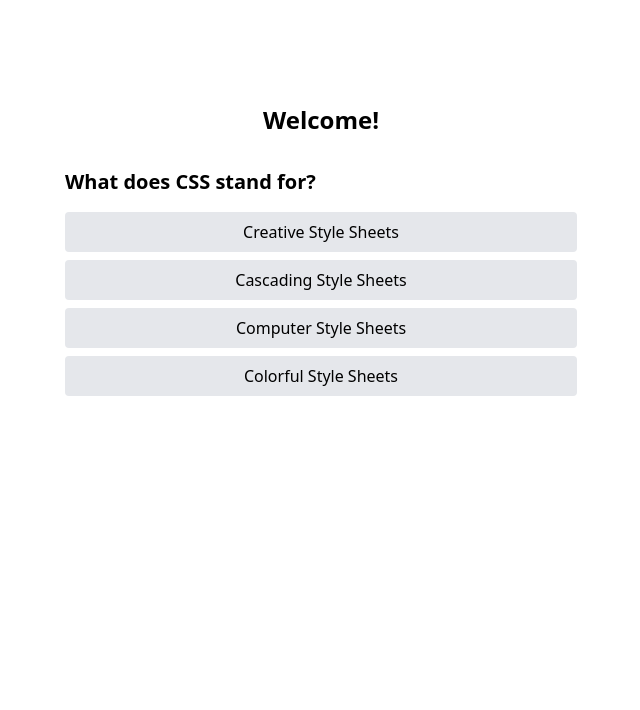
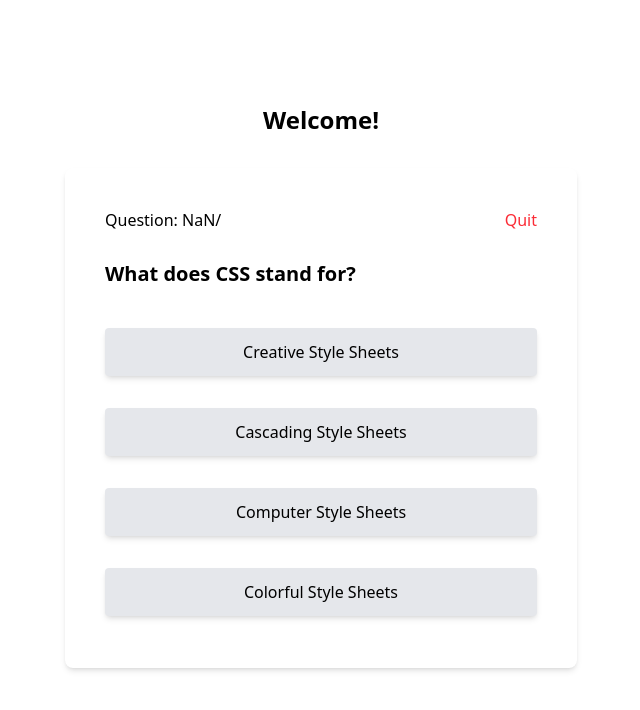
Before and after one commit to Neon-099/LangQuiz, a React (Vite) app: page /quiz/html in a window 1280 px wide. Both pictures are taken after a click on the button "Start Quiz". Shown: the top 710 px of the page, without its empty margins (319-959 px from the left). Built offline with nearby package versions, Linux system fonts and the light colour scheme.

Commit message:
ft: add category section and update question card layout

```diff
--- /dev/null
+++ b/src/components/Categories.jsx
@@ -0,0 +1,44 @@
+import cSharp from '../assets/cSharp.png'
+import html from '../assets/html.png'
+import python from '../assets/python.png'
+import js from '../assets/js.png'
+import jsReact from '../assets/jsReact.png'
+
+
+export const CategorySection = () => {
+    return (
+        <>
+            <h2 className='pr-125 text-black text-3xl my-8'>Categories</h2>
+
+            <div className='grid grid-cols-5 gap-40 '>
+                <div className=" flex justify-center items-center custom-bg border-none rounded-2xl h-20 w-30">
+                    <img
+                        className=' w-16 h-16 '
+                        src={html} alt="html" />
+                </div>
+                <div className="flex justify-center items-center custom-bg border-none rounded-2xl h-20 w-30">
+                        <img
+                            className='w-16 h-16 '
+                            src={js} alt="javascript" />
+                </div>
+                <div className="flex justify-center items-center custom-bg border-none rounded-2xl h-20 w-30">
+                    <img
+                        className='w-16 h-16 '
+                        src={jsReact} alt="react" />
+                </div>
+                <div className="flex justify-center items-center custom-bg border-none rounded-2xl h-20 w-30">
+                    <img
+                        className='w-16 h-16 '
+                        src={cSharp} alt="c-sharp" />
+                </div>
+                <div className="flex justify-center items-center custom-bg border-none rounded-2xl h-20 w-30">
+                    <img
+                        className='w-16 h-16 '
+                        src={python} alt="python" />
+                </div>
+            </div>
+        </>
+    )
+}
+
+export default CategorySection;
--- a/src/components/QuestionCard.jsx
+++ b/src/components/QuestionCard.jsx
@@ -1,16 +1,23 @@
+import { Link } from "react-router-dom"
 
-export const QuestionCards = ( {question, OnAnswer} ) => {
+export const QuestionCards = ( {question, OnAnswer, onQuit, handleStart, total} ) => {
 
 
     return (
-        <div className='mt-8'>
+        <div className='mt-8 border-none bg-white shadow-md rounded-lg p-10 '>
+            <div className="flex justify-between items-center mb-4">
+                 <p>Question: {question.id + 1}/{total} </p>
+                 <button
+                  onClick={onQuit}
+                  className="text-red-500 hover:text-red-400">Quit</button>
+            </div>
 
-            <h1 className='text-xl font-semibold'>{question.question}</h1>
+            <h1 className='text-xl font-semibold py-3 text'>{question.question}</h1>
             <ul className='mt-4 space-y-2'>
                 {question.options.map((option, index) => (
                     <li key={option}>
                         <button
-                         className='w-full bg-gray-200 hover:bg-gray-300 px-4 py-2 rounded'
+                         className='w-full bg-gray-200 hover:bg-gray-300 px-4 py-3 my-3 rounded shadow-md '
                          onClick={() => OnAnswer(index)}>
                             {option}
                          </button>
@@ -24,15 +31,27 @@ export const QuestionCards = ( {question, OnAnswer} ) => {
 
 export const Result = ({score, total, onRestart}) => {
     return (
+        <>
+
         <div className="text-center mt-10">
             <h2 className="text-2xl font-bold">Results</h2>
             <p className="mt-4 text-lg">You scored:{score} out of {total}</p>
+
             <button
-             onClick={onRestart}
-             className="mt-6 bg-gray-500 text-white px-4 py-4 rounded">
+                onClick={onRestart}
+                className="mt-6 bg-gray-500 text-white px-6 py-3 rounded">
                 Restart
-            </button>
+            </button> <br />
+
+            <Link to="/">
+                <button
+                    onClick={onRestart}
+                    className="py-3 bg-gray-500 text-white px-6 mt-4 rounded">
+                    Back to home
+                </button>
+            </Link>
         </div>
+        </>
     )
 }
 
--- a/src/components/SearchBar.jsx
+++ b/src/components/SearchBar.jsx
@@ -1,4 +1,4 @@
-import vector from '../assets/vector.jpg'
+import vector from '../assets/vector.png'
 export const Search = ( {searchTerm, setSearchTerm} ) => {
 
     return (
```
